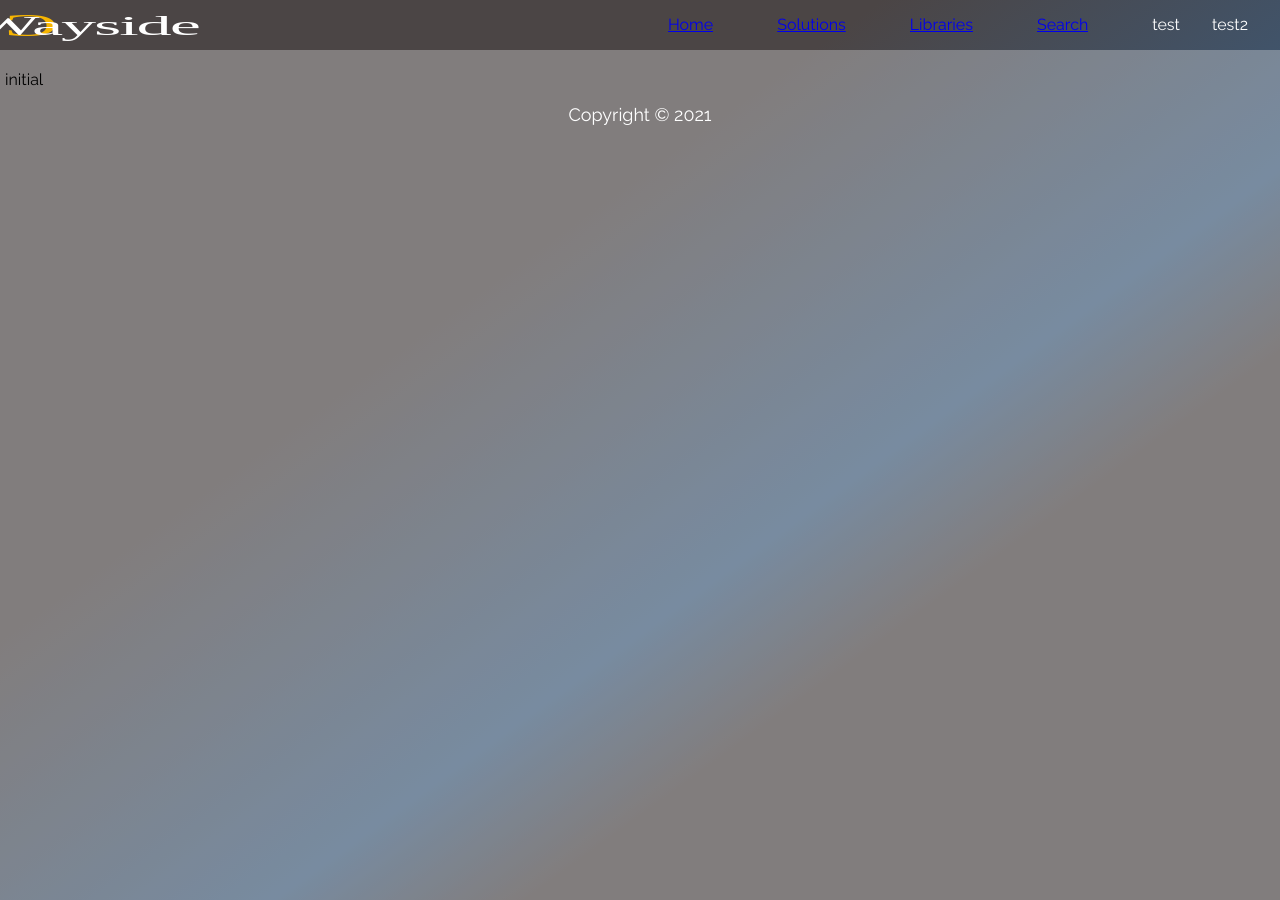
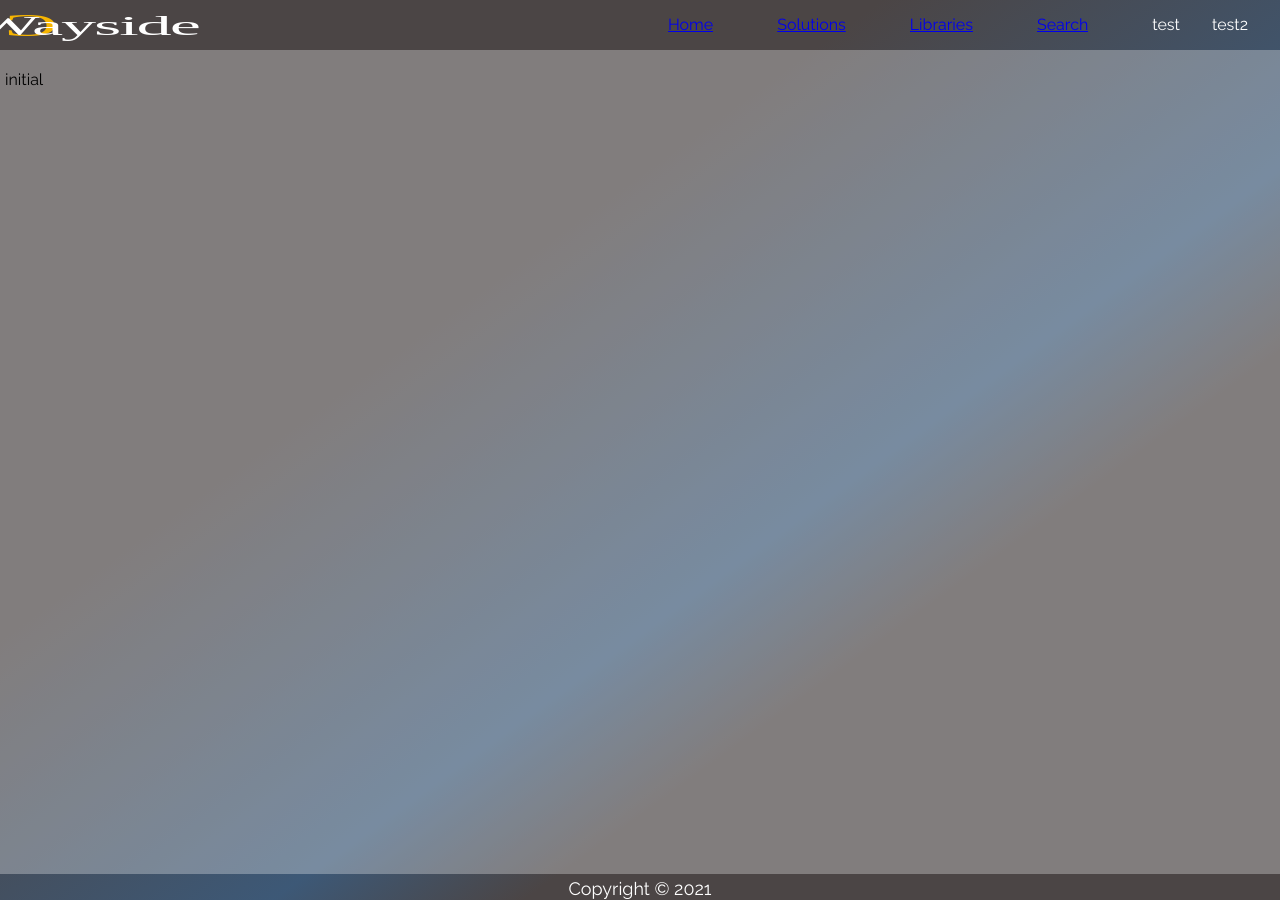
Before and after one commit to OpenWayside/openwayside.github.io, a Jekyll site: the page built from index.md, in a window 1280 px wide. Built offline with Jekyll 4.4.1, drawn with Linux system fonts in a browser that asks for light colours; some web fonts are replaced; our own code applies the rules of GitHub Pages for plain Markdown files.

Commit message:
contect from section back to div

```diff
--- a/_layouts/default.html
+++ b/_layouts/default.html
@@ -40,10 +40,10 @@
 				</ul>
 			</nav>
 		</section>
-		<Section class="content">
+		<div class="content">
 			{{ content }}
 		</div>
-		<Section class="footer">
+		<section class="footer">
 			{% include footer.html %}
 		</div>
 	</body>
```
